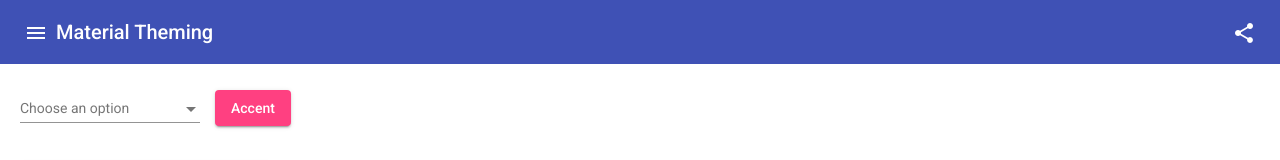
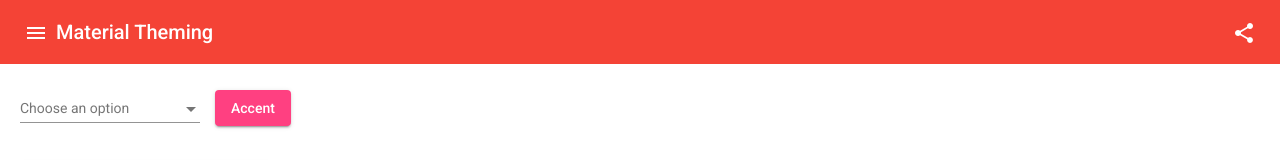
Before and after one commit to serNAVARRO7/angular-material-theming, an Angular app: page / in a window 1280 px wide. Shown: the top 160 px of the page. Built offline with nearby package versions, Linux system fonts and the light colour scheme.

Commit message:
Custom theme

```diff
--- a/angular.json
+++ b/angular.json
@@ -28,7 +28,6 @@
               "src/assets"
             ],
             "styles": [
-              "./node_modules/@angular/material/prebuilt-themes/indigo-pink.css",
               "src/styles.scss"
             ],
             "scripts": []
@@ -92,7 +91,6 @@
               "src/assets"
             ],
             "styles": [
-              "./node_modules/@angular/material/prebuilt-themes/indigo-pink.css",
               "src/styles.scss"
             ],
             "scripts": []
--- a/src/styles.scss
+++ b/src/styles.scss
@@ -1,4 +1,23 @@
 /* You can add global styles to this file, and also import other style files */
+
+@import '~@angular/material/theming';
+
+@include mat-core();
+
+$candy-app-primary: mat-palette($mat-red);
+$candy-app-accent:  mat-palette($mat-pink, A200, A100, A400);
+
+$candy-app-warn:    mat-palette($mat-red);
+
+$candy-app-theme: mat-light-theme((
+  color: (
+    primary: $candy-app-primary,
+    accent: $candy-app-accent,
+    warn: $candy-app-warn,
+  )
+));
+
+@include angular-material-theme($candy-app-theme);
 
 html, body { height: 100%; }
 body { margin: 0; font-family: Roboto, "Helvetica Neue", sans-serif; }
```
